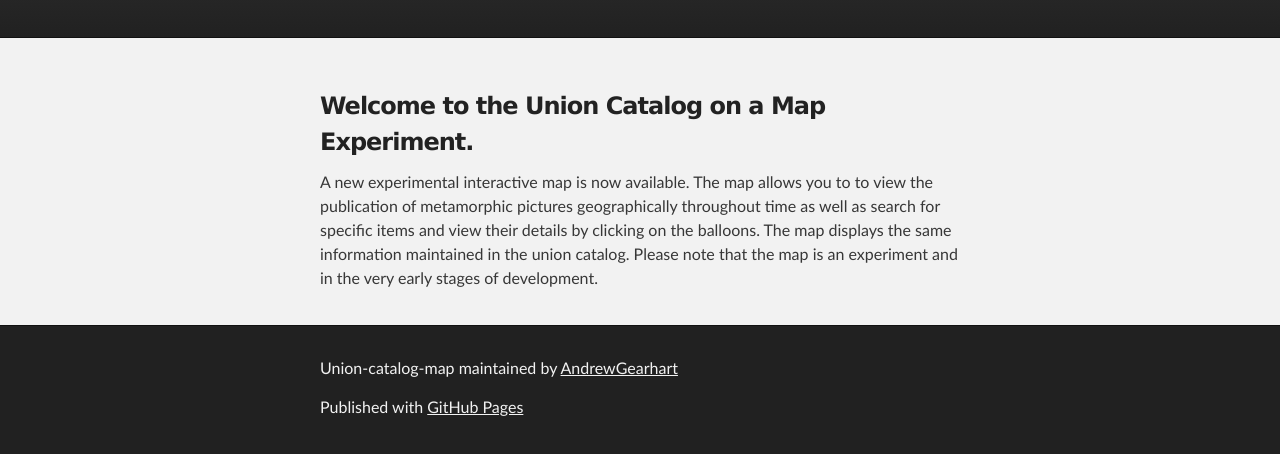
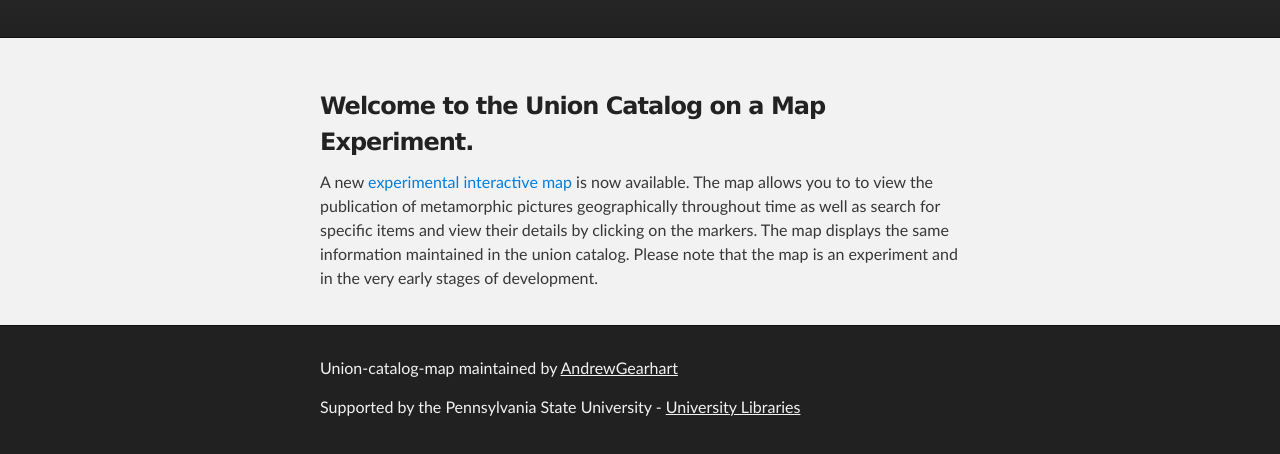
Before and after one commit to AndrewGearhart/Union-Catalog-Map, a plain HTML site: page index.html in a window 1280 px wide. Shown: the part 136-590 px from the top of the page. Drawn offline with Linux system fonts and the light colour scheme.

Commit message:
Update index.html
added a few links in-case people get lost and find their way here.

```diff
--- a/index.html
+++ b/index.html
@@ -34,7 +34,7 @@
         <h3>
 <a id="welcome-to-the-union-catalog-on-a-map-experiment" class="anchor" href="#welcome-to-the-union-catalog-on-a-map-experiment" aria-hidden="true"><span aria-hidden="true" class="octicon octicon-link"></span></a>Welcome to the Union Catalog on a Map Experiment.</h3>
 
-<p>A new experimental interactive map is now available. The map allows you to to view the publication of metamorphic pictures geographically throughout time as well as search for specific items and view their details by clicking on the balloons. The map displays the same information maintained in the union catalog. Please note that the  map is an experiment and in the very early stages of development.</p>
+<p>A new <a href="learning.html">experimental interactive map</a> is now available. The map allows you to to view the publication of metamorphic pictures geographically throughout time as well as search for specific items and view their details by clicking on the markers. The map displays the same information maintained in the union catalog. Please note that the map is an experiment and in the very early stages of development.</p>
       </section>
     </div>
 
@@ -42,7 +42,7 @@
     <div id="footer_wrap" class="outer">
       <footer class="inner">
         <p class="copyright">Union-catalog-map maintained by <a href="https://github.com/AndrewGearhart">AndrewGearhart</a></p>
-        <p>Published with <a href="https://pages.github.com">GitHub Pages</a></p>
+        <p>Supported by the Pennsylvania State University - <a href="http://libraries.psu.edu">University Libraries</a></p>
       </footer>
     </div>
 
```
